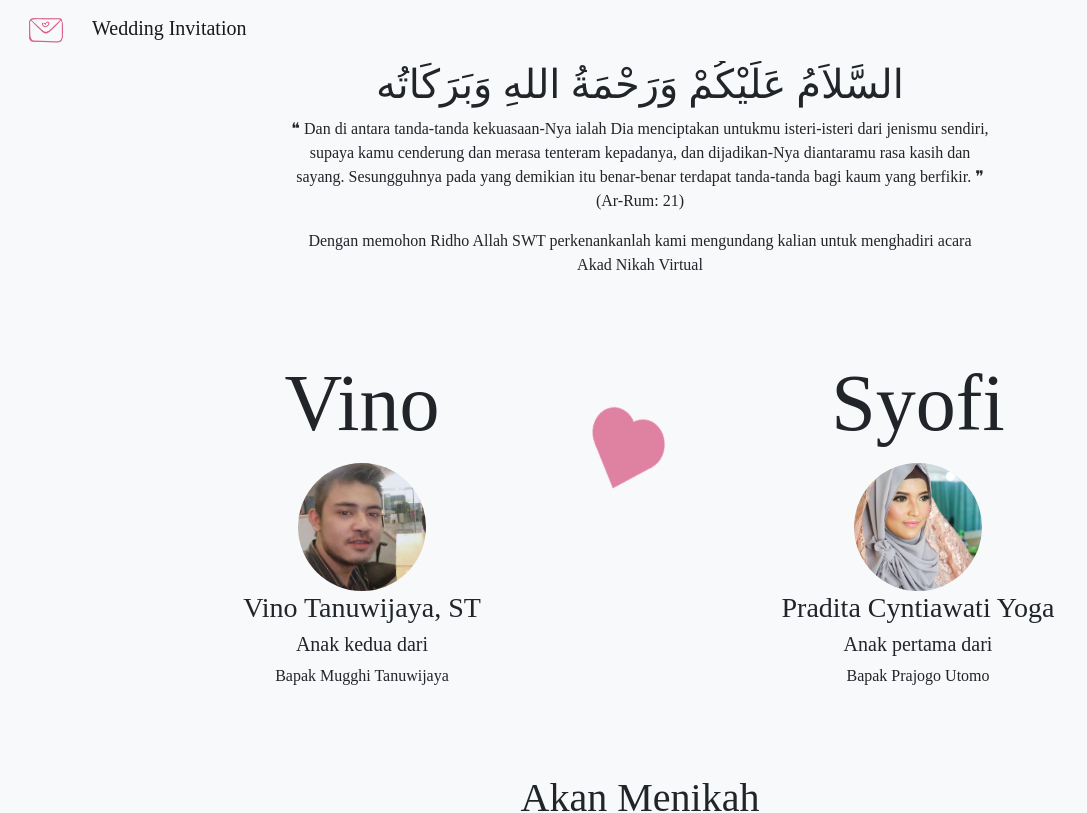
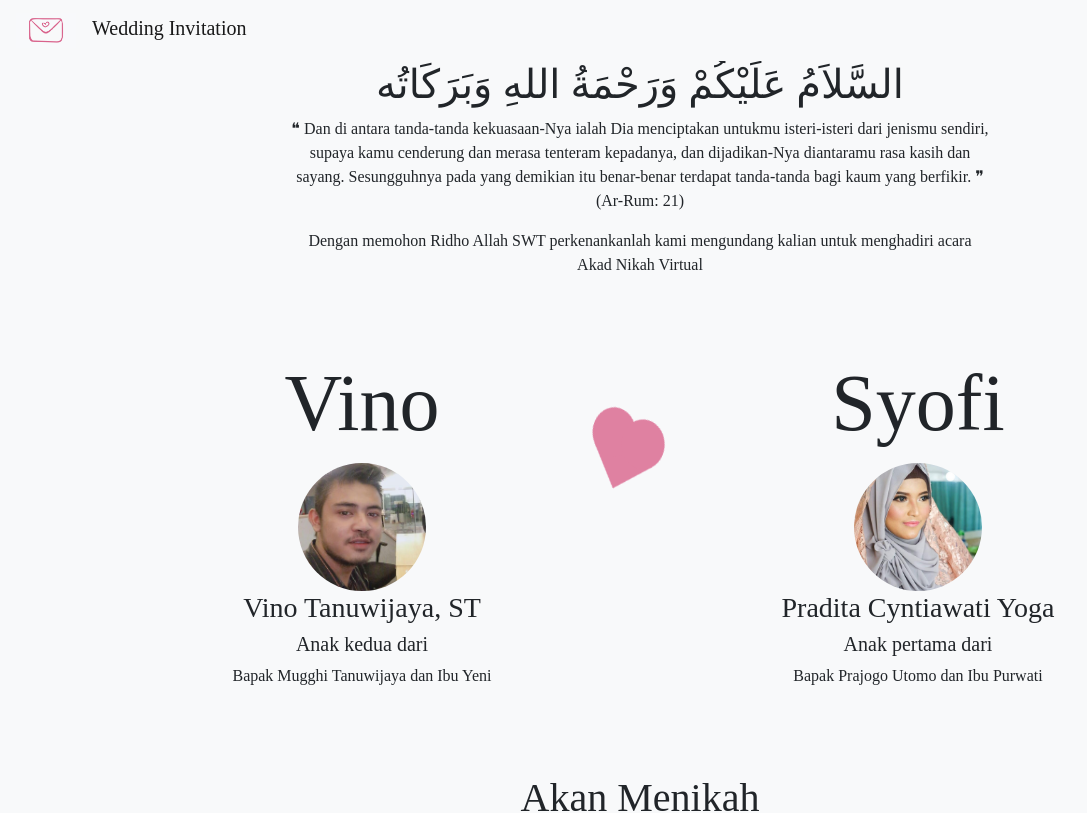
Before and after one commit to dimaswijanarko/vinosyofi, a React (Create React App) app: page / in a window 1280 px wide. Shown: the top 813 px of the page, without its empty margins (0-1087 px from the left). Built offline with nearby package versions, Linux system fonts and the light colour scheme; a web font is replaced by a local one.

Commit message:
tambah nama ibu

```diff
--- a/src/components/card-mempelai/index.js
+++ b/src/components/card-mempelai/index.js
@@ -11,7 +11,7 @@ function index({ img, type, bapak, ibu, nama }) {
       <h5>{type}</h5>
       <p>
         Bapak {bapak}
-        {/* dan Ibu {ibu} */}
+        dan Ibu {ibu}
       </p>
     </Wrapper>
   );
--- a/src/components/content/index.js
+++ b/src/components/content/index.js
@@ -17,8 +17,8 @@ function index() {
           <CardMempelai
             nama={"Vino Tanuwijaya, ST"}
             type={"Anak kedua dari"}
-            bapak={"Mugghi Tanuwijaya"}
-            // ibu={"-"}
+            bapak={"Mugghi Tanuwijaya "}
+            ibu={"Yeni"}
             img={Vino}
           />
         </div>
@@ -29,9 +29,9 @@ function index() {
           <Tittle>Syofi</Tittle>
           <CardMempelai
             type={"Anak pertama dari "}
-            bapak={"Prajogo Utomo"}
+            bapak={"Prajogo Utomo "}
             nama={" Pradita  Cyntiawati Yoga"}
-            // ibu={"-"}
+            ibu={"Purwati"}
             img={Syofi}
           />
         </div>
```
